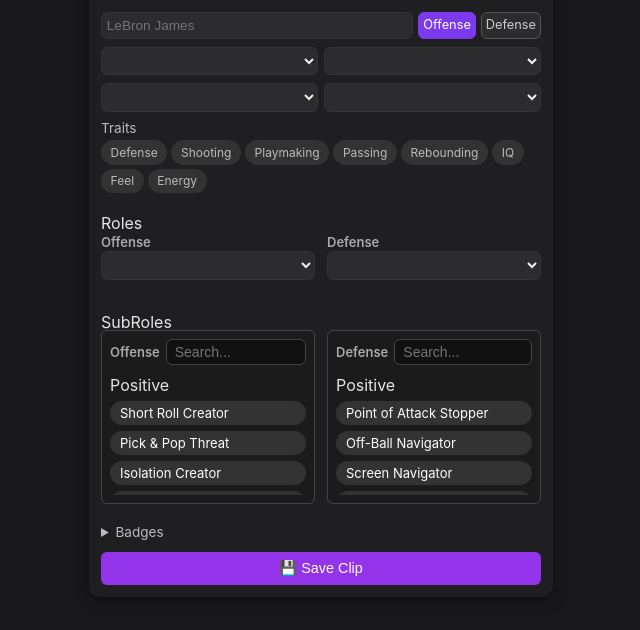
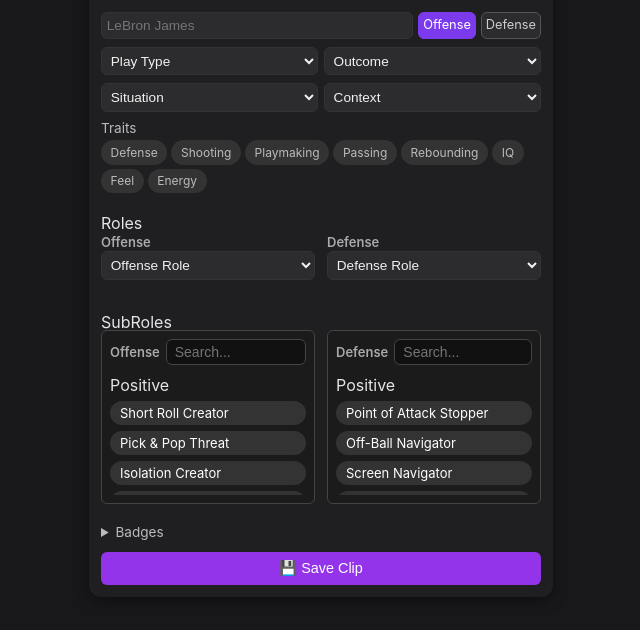
Before and after one commit to Bet-Zero/qb_clip_tagger, a Flask app: page /tag in a window 1280 px wide. Shown: the part 62-692 px from the top of the page, without its empty margins (319-959 px from the left). Run offline with Flask 3, Linux system fonts and the light colour scheme; data that the repository does not hold is empty.

Commit message:
Fresh update

```diff
--- a/static/style.css
+++ b/static/style.css
@@ -308,3 +308,9 @@ button[type="submit"]:hover {
 .badge-drawer .chip-row {
   margin-top: 0.4rem;
 }
+
+/* Placeholder option styling */
+option.placeholder-option {
+  color: #888;
+  font-style: italic;
+}
--- a/static/taggerData.js
+++ b/static/taggerData.js
@@ -241,14 +241,18 @@ function populateTags() {
 
   // PlayType & Outcome
   const playSelect = document.querySelector("select[name='playtype']");
-  playSelect.add(new Option("", ""));
+  const playPlaceholder = new Option("Play Type", "");
+  playPlaceholder.className = "placeholder-option";
+  playSelect.add(playPlaceholder);
   playTypes.forEach((opt) => {
     const option = new Option(opt, opt);
     playSelect.add(option);
   });
 
   const outcomeSelect = document.querySelector("select[name='outcome']");
-  outcomeSelect.add(new Option("", ""));
+  const outcomePlaceholder = new Option("Outcome", "");
+  outcomePlaceholder.className = "placeholder-option";
+  outcomeSelect.add(outcomePlaceholder);
   outcomes.forEach((opt) => {
     const option = new Option(opt, opt);
     outcomeSelect.add(option);
@@ -256,14 +260,18 @@ function populateTags() {
 
   // Situation & Context
   const situationSelect = document.querySelector("select[name='situation']");
-  situationSelect.add(new Option("", ""));
+  const situationPlaceholder = new Option("Situation", "");
+  situationPlaceholder.className = "placeholder-option";
+  situationSelect.add(situationPlaceholder);
   situations.forEach((opt) => {
     const option = new Option(opt, opt);
     situationSelect.add(option);
   });
 
   const contextSelect = document.querySelector("select[name='context']");
-  contextSelect.add(new Option("", ""));
+  const contextPlaceholder = new Option("Context", "");
+  contextPlaceholder.className = "placeholder-option";
+  contextSelect.add(contextPlaceholder);
   contexts.forEach((opt) => {
     const option = new Option(opt, opt);
     contextSelect.add(option);
@@ -275,8 +283,12 @@ function populateTags() {
   );
   if (roleSelects.length >= 2) {
     const [offenseSelect, defenseSelect] = roleSelects;
-    offenseSelect.add(new Option("", ""));
-    defenseSelect.add(new Option("", ""));
+    const offensePlaceholder = new Option("Offense Role", "");
+    offensePlaceholder.className = "placeholder-option";
+    offenseSelect.add(offensePlaceholder);
+    const defensePlaceholder = new Option("Defense Role", "");
+    defensePlaceholder.className = "placeholder-option";
+    defenseSelect.add(defensePlaceholder);
     offensiveRoles.forEach((role) => {
       offenseSelect.add(new Option(role, role));
     });
```
